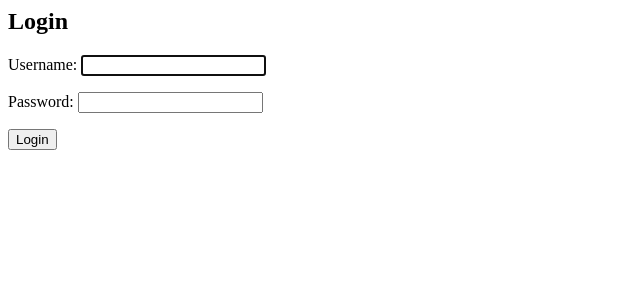
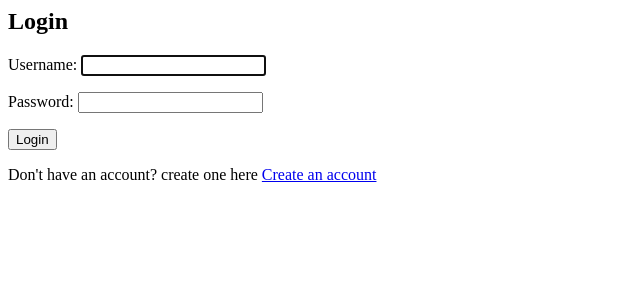
Before and after one commit to KhunakornP/ku-polls, a Django app: page /accounts/login/ in a window 1280 px wide. Shown: the top 300 px of the page, without its empty margins (0-640 px from the left). Run offline with Django 4.2, Linux system fonts and the light colour scheme.

Commit message:
Modified login template to include user creation

```diff
--- a/templates/registration/login.html
+++ b/templates/registration/login.html
@@ -9,5 +9,7 @@
   </p>
   <input type="hidden" name="next" value="{{next}}"/>
  </form>
+<p> Don't have an account? create one here
+<a href="/register/" class="button"> Create an account </a>
 </body>
 </html>
```
